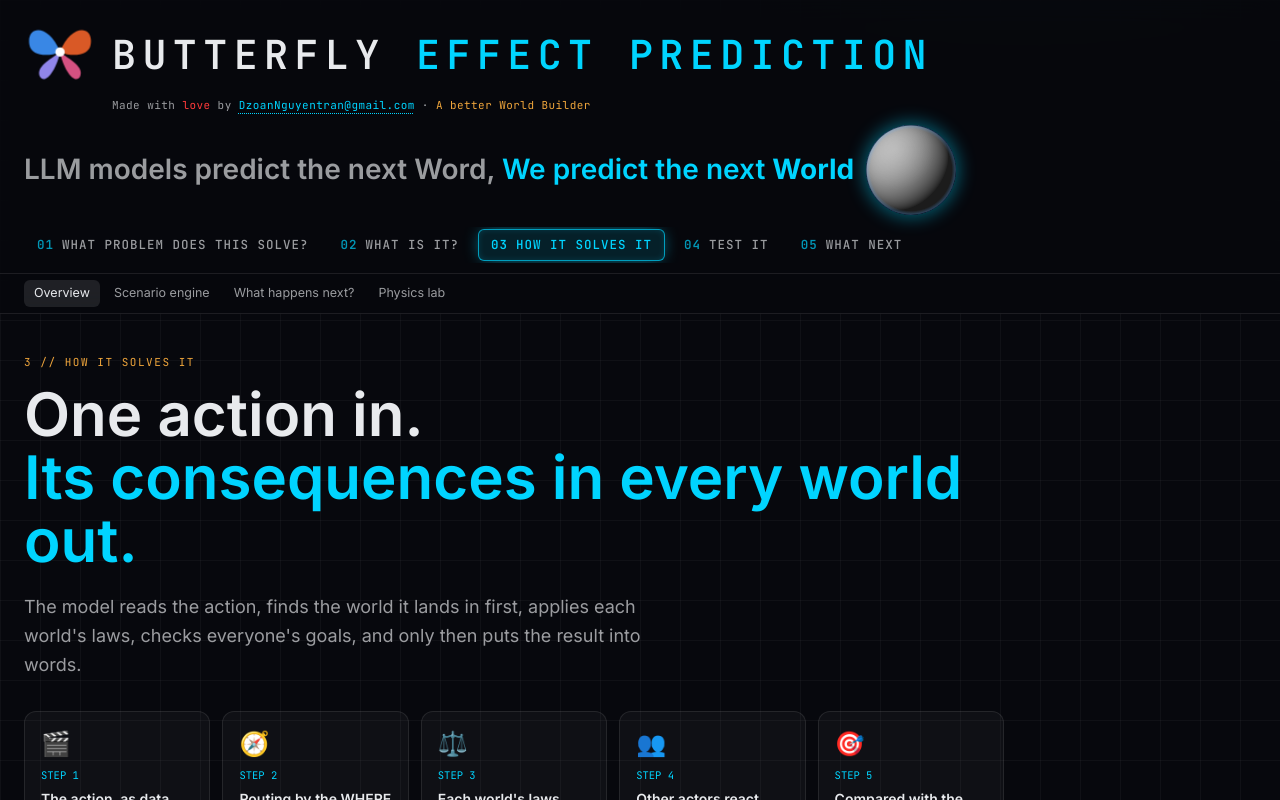
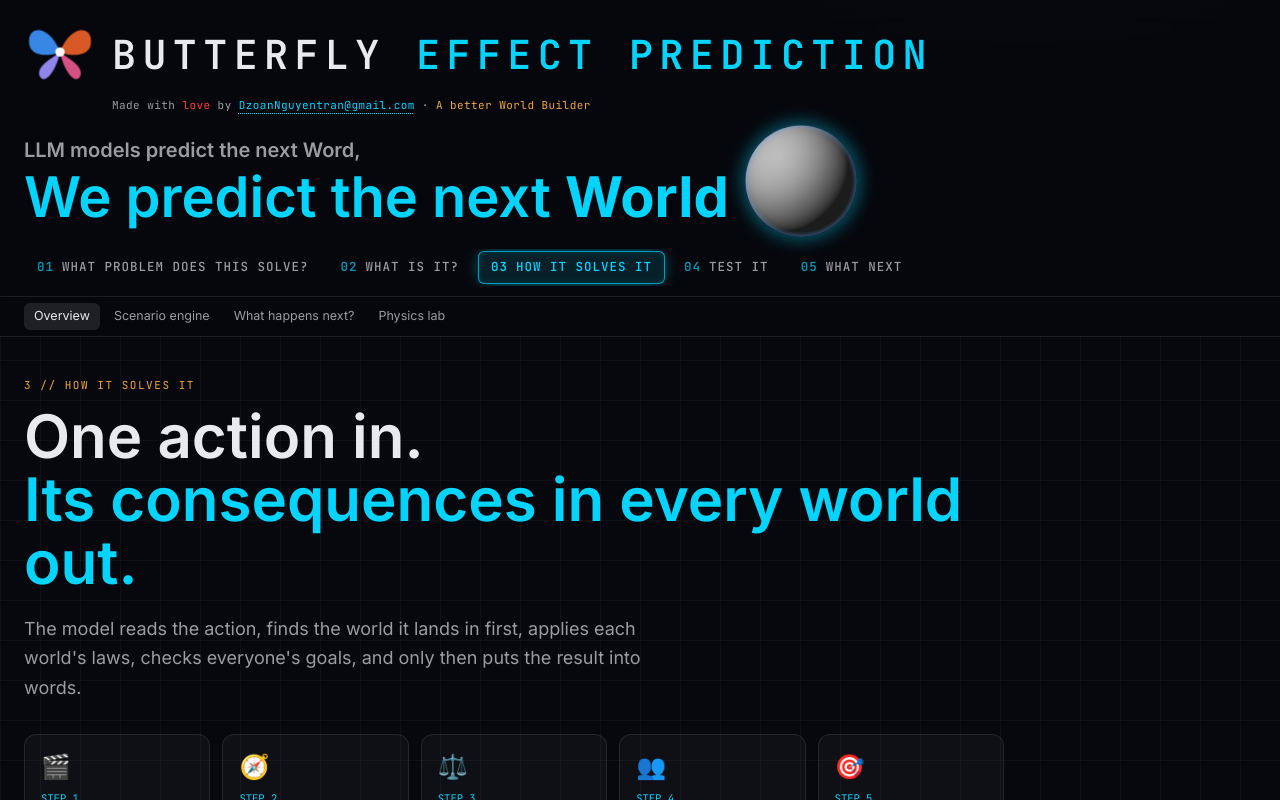
Before and after one commit to Sherlock2019/Butterfly-effect-AImodel, a Next.js app: page /how in a window 1280 px wide. Shown: the top 800 px of the page. Built offline with nearby package versions, Linux system fonts and the light colour scheme.

Commit message:
Header headline: small "LLM models predict the next Word," then "We predict the next World" on a second line at 2x size, Earth beside both

```diff
--- a/src/components/Nav.tsx
+++ b/src/components/Nav.tsx
@@ -69,15 +69,18 @@ export function Brand() {
   );
 }
 
-/** The headline beside the title, one line at one size: "LLM models predict the next Word, We predict the next World" + a big rotating Earth. */
+/**
+ * The headline beside the title: a small first line "LLM models predict the next Word," and under it,
+ * twice as big, "We predict the next World", with a big rotating Earth beside both lines.
+ */
 export function Tagline({ className = "" }: { className?: string }) {
   return (
-    <p className={`flex items-center gap-3 text-[15px] font-semibold leading-tight sm:text-[19px] lg:whitespace-nowrap lg:text-[28px] ${className}`}>
-      <span>
-        <span className="dim">LLM models predict the next Word, </span>
-        <span className="accent">We predict the next <span className="font-bold">World</span></span>
+    <p className={`flex items-center gap-4 font-semibold ${className}`}>
+      <span className="flex min-w-0 flex-col gap-1.5">
+        <span className="dim text-[13px] leading-tight sm:text-[16px] lg:text-[20px]">LLM models predict the next Word,</span>
+        <span className="accent text-[24px] leading-none sm:text-[38px] lg:whitespace-nowrap lg:text-[56px]">We predict the next <span className="font-bold">World</span></span>
       </span>
-      <SpinGlobe className="h-[3.2em] w-[3.2em] flex-none" />
+      <SpinGlobe className="h-16 w-16 flex-none sm:h-20 sm:w-20 lg:h-28 lg:w-28" />
     </p>
   );
 }
```
